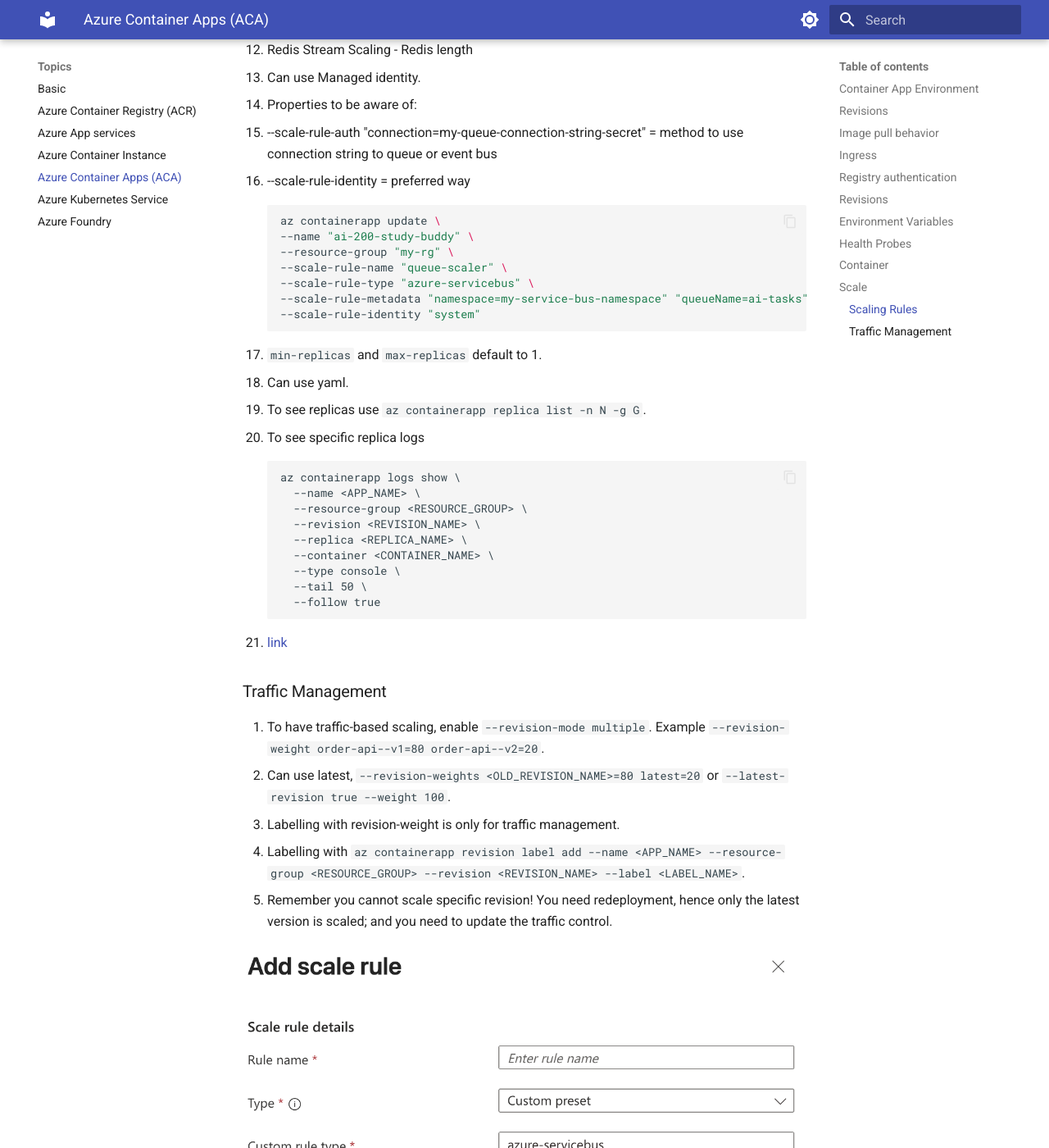
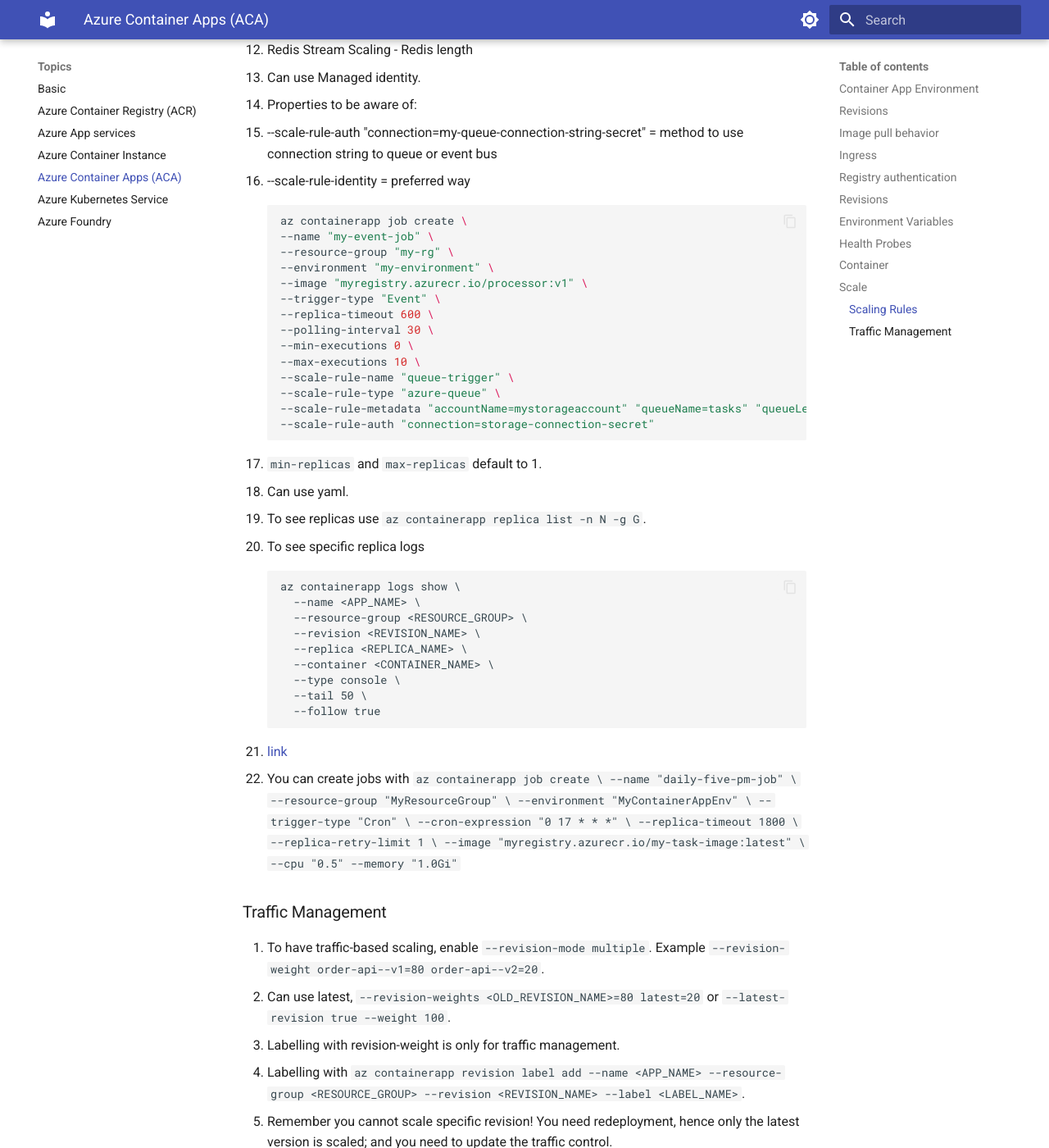
Before and after one commit to yoonghan/AI-Cloud-Developer, an MkDocs documentation site: the page built from docs/AzureContainerApps.md, in a window 1280 px wide and 1400 px high, scrolled down 5542 px. Shown: the whole window at 82% size. Built offline with MkDocs 1.6.1 and Material for MkDocs 9.7.7, drawn with Linux system fonts in a browser that asks for light colours.

Commit message:
Update container app with job.

````diff
--- a/docs/AzureContainerApps.md
+++ b/docs/AzureContainerApps.md
@@ -171,13 +171,20 @@
   - --scale-rule-auth "connection=my-queue-connection-string-secret" = method to use connection string to queue or event bus
   - --scale-rule-identity = preferred way
   ```bash
-  az containerapp update \
-  --name "ai-200-study-buddy" \
+  az containerapp job create \
+  --name "my-event-job" \
   --resource-group "my-rg" \
-  --scale-rule-name "queue-scaler" \
-  --scale-rule-type "azure-servicebus" \
-  --scale-rule-metadata "namespace=my-service-bus-namespace" "queueName=ai-tasks" "messageCount=10" \
-  --scale-rule-identity "system"
+  --environment "my-environment" \
+  --image "myregistry.azurecr.io/processor:v1" \
+  --trigger-type "Event" \
+  --replica-timeout 600 \
+  --polling-interval 30 \
+  --min-executions 0 \
+  --max-executions 10 \
+  --scale-rule-name "queue-trigger" \
+  --scale-rule-type "azure-queue" \
+  --scale-rule-metadata "accountName=mystorageaccount" "queueName=tasks" "queueLength=1" \
+  --scale-rule-auth "connection=storage-connection-secret"
   ```
   - `min-replicas` and `max-replicas` default to 1.
 4. Can use yaml.
@@ -195,6 +202,19 @@
   --follow true
 ```
 7. [link](https://learn.microsoft.com/en-us/training/modules/scale-containers-azure-container-apps/4-keda-scalers-custom-workloads?pivots=text)
+8. You can create jobs with
+```
+az containerapp job create \
+  --name "daily-five-pm-job" \
+  --resource-group "MyResourceGroup" \
+  --environment "MyContainerAppEnv" \
+  --trigger-type "Cron" \
+  --cron-expression "0 17 * * *" \
+  --replica-timeout 1800 \
+  --replica-retry-limit 1 \
+  --image "myregistry.azurecr.io/my-task-image:latest" \
+  --cpu "0.5" --memory "1.0Gi"
+  ```
 
 ### Traffic Management
 1. To have traffic-based scaling, enable `--revision-mode multiple`. Example `--revision-weight order-api--v1=80 order-api--v2=20`.
````
